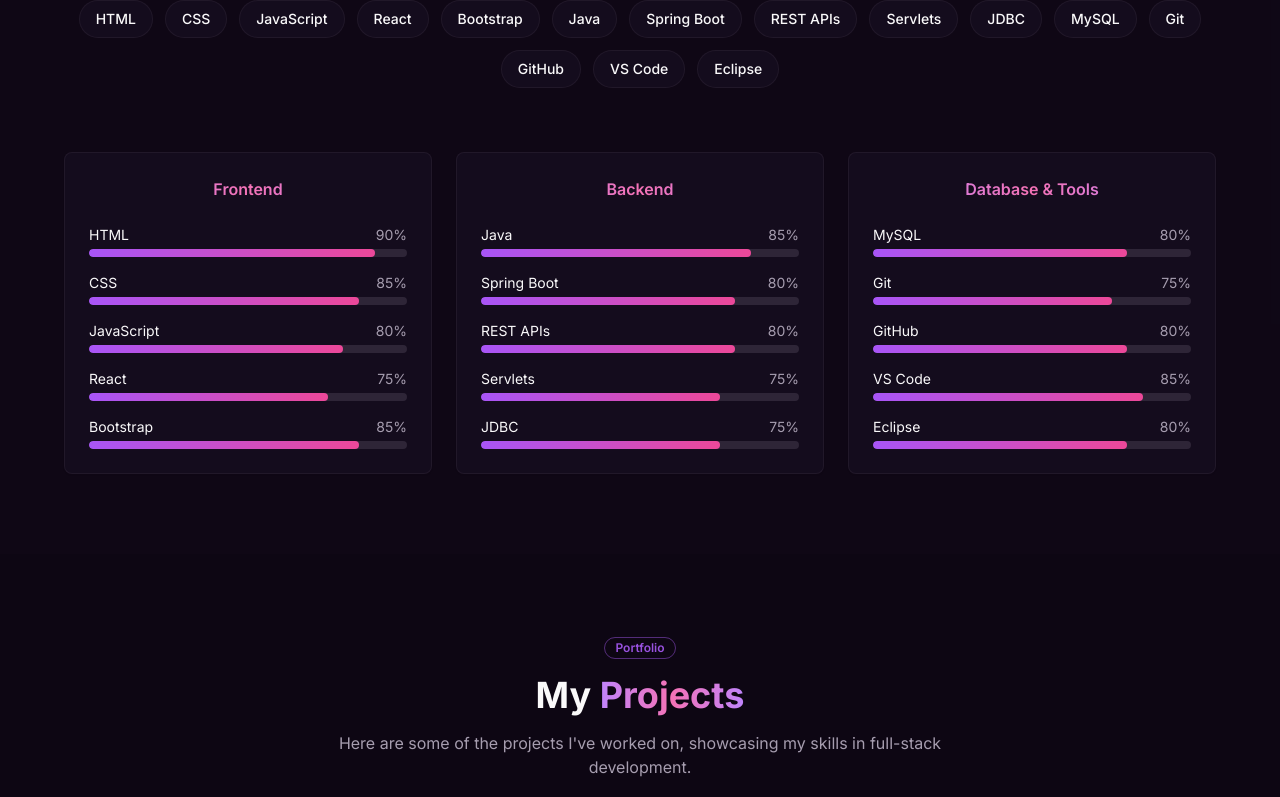
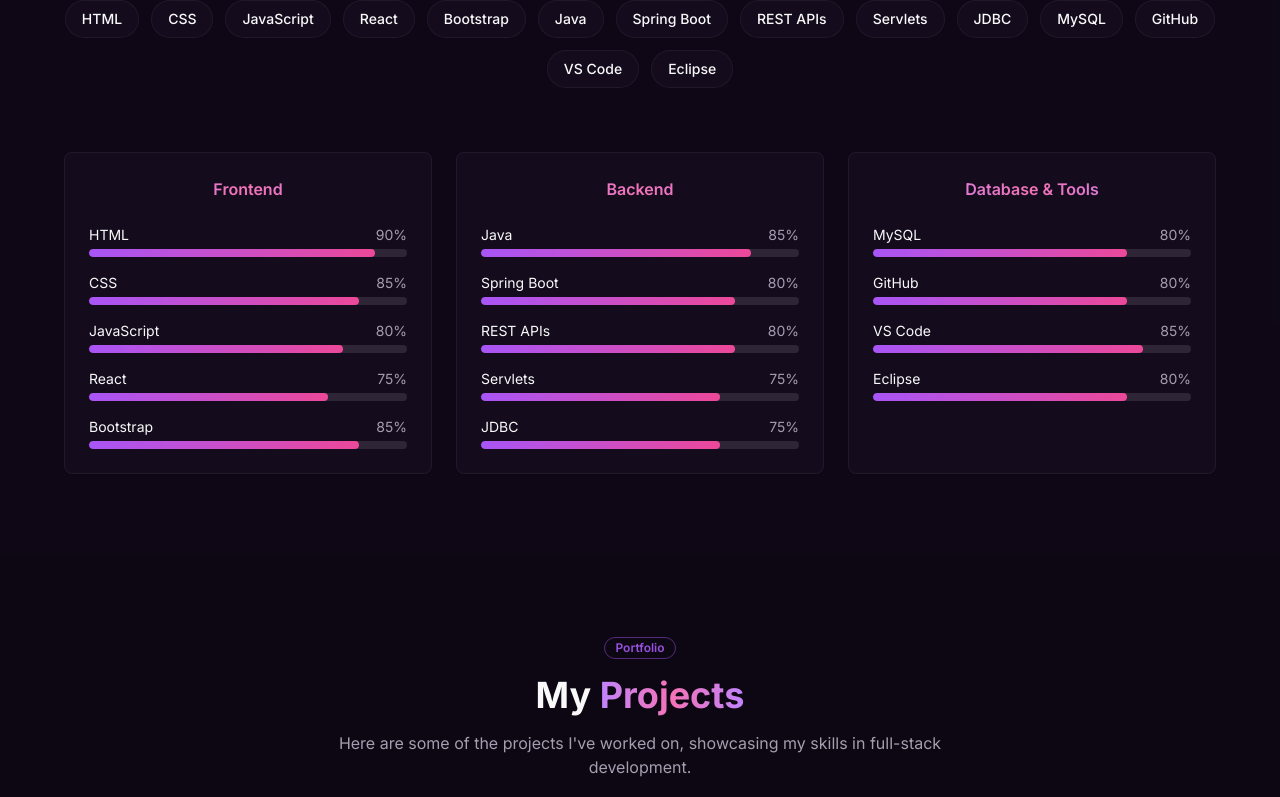
Before and after one commit to Ravisaini0/Portfolio-website, a Next.js app: page / in a window 1280 px wide. Shown: the part 1963-2760 px from the top of the page. Built offline with nearby package versions, Linux system fonts and the light colour scheme; no server answers.

Commit message:
Default Skill upadates

```diff
--- a/app/components/portfolio/Skills.tsx
+++ b/app/components/portfolio/Skills.tsx
@@ -30,7 +30,6 @@ const skillCategories = [
     title: "Database & Tools",
     skills: [
       { name: "MySQL", level: 80 },
-      { name: "Git", level: 75 },
       { name: "GitHub", level: 80 },
       { name: "VS Code", level: 85 },
       { name: "Eclipse", level: 80 },
@@ -41,7 +40,7 @@ const skillCategories = [
 const allSkills = [
   "HTML", "CSS", "JavaScript", "React", "Bootstrap",
   "Java", "Spring Boot", "REST APIs", "MySQL",
-  "Git", "GitHub", "OOP", "JDBC"
+  "GitHub", "OOP", "JDBC"
 ]
 
 export default function Skills() {
@@ -50,7 +49,7 @@ export default function Skills() {
     skillsDescription: "A comprehensive set of technical skills spanning frontend, backend, and database technologies.",
     frontendSkills: "HTML:90,CSS:85,JavaScript:80,React:75,Bootstrap:85",
     backendSkills: "Java:85,Spring Boot:80,REST APIs:80,Servlets:75,JDBC:75",
-    toolsSkills: "MySQL:80,Git:75,GitHub:80,VS Code:85,Eclipse:80",
+    toolsSkills: "MySQL:80,GitHub:80,VS Code:85,Eclipse:80",
   })
 
   useEffect(() => {
```
